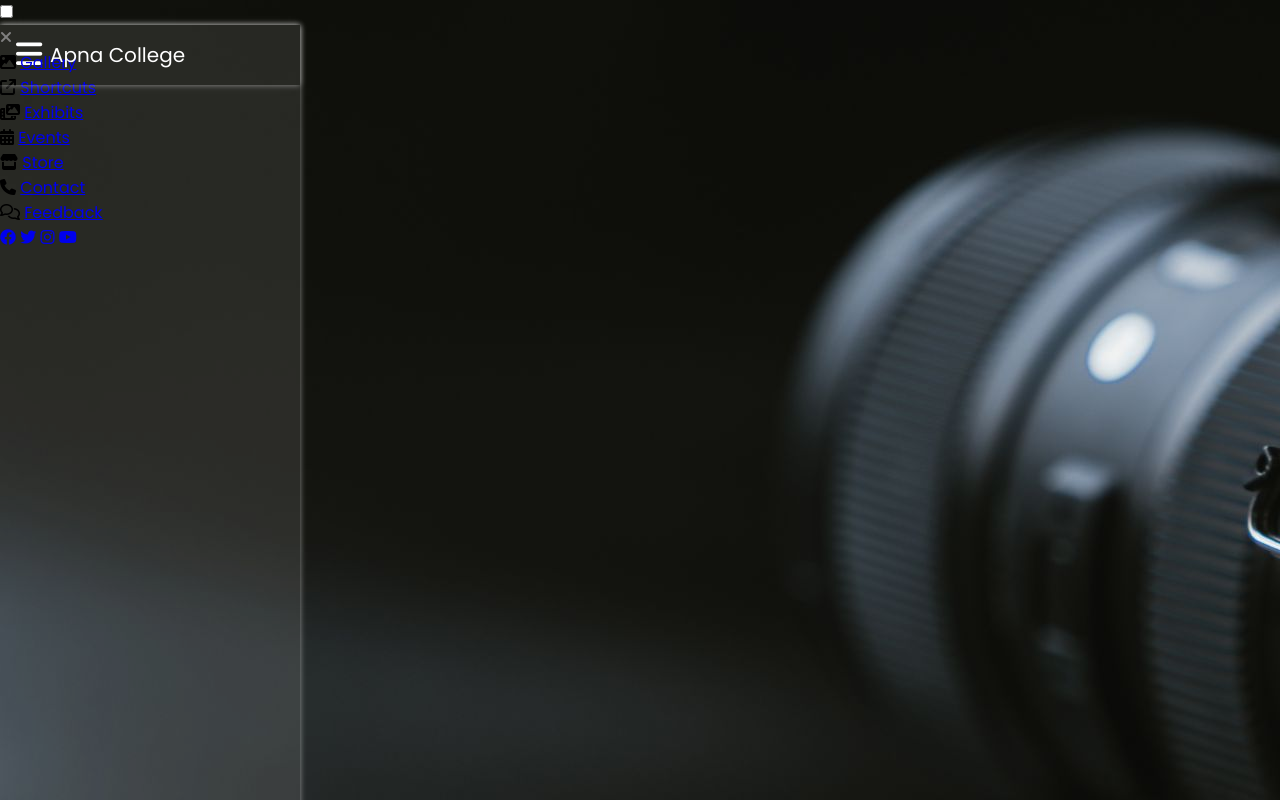
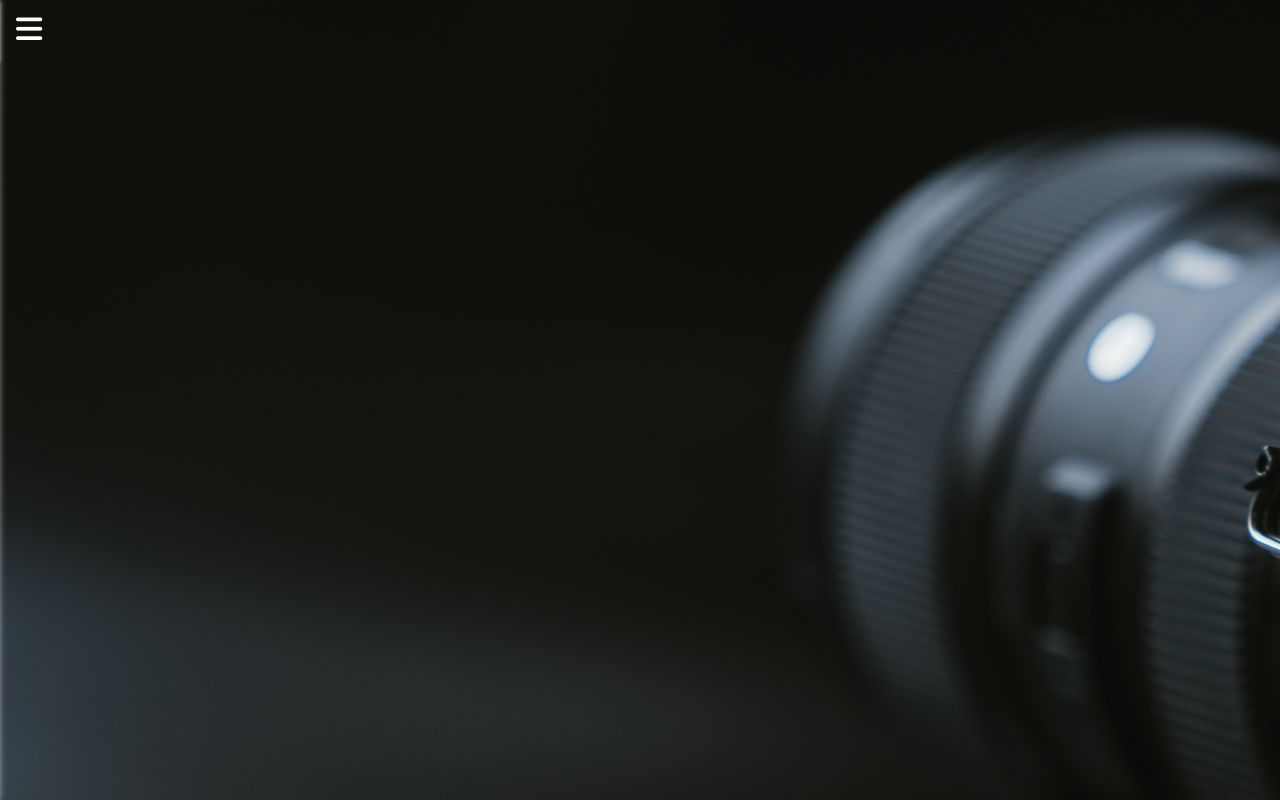
Before and after one commit to gunjan-student-111/project, a plain HTML site: page index.html in a window 1280 px wide. Drawn offline with Linux system fonts and the light colour scheme.

Commit message:
Add files via upload

```diff
--- a/style.css
+++ b/style.css
@@ -14,9 +14,26 @@
     position: absolute;
     left:16px;
     line-height: 60px;
+    cursor: pointer;
+
+}
+.sidebar_menu .menu{
+    position: absolute;
+    width: 100%;
+    top:80px;
+}
+.sidebar_menu .menu li{
+    margin-top: 6px;
+    padding: 14px 20px;
+}
+.sidebar_menu .menu i,a{
+    color:white;
+    text-decoration: none;
+    font-size: 20px;
 }
 .sidebar_menu{
     position: fixed;
+    left: -300px;
    height:100vh;
    width:300px;
    background-color: rgba(255,255,255,0.1);
@@ -27,8 +44,8 @@
     position:absolute;
     width:100%;
     line-height: 60px;
-       box-shadow: 0 0 6px rgba(255, 255, 255, 0.5);
-       height:60px;
+       box-shadow: 0 2px 4px rgba(255, 255, 255, 0.5);
+    height: 60px;
 
 }
 .sidebar_menu .logo a{
@@ -38,6 +55,21 @@
     text-decoration: none;
     font-size:20px;
     font-weight: 500;
+}
+.sidebar_menu .social_media{
+    position: absolute;
+    left:25%;
+    bottom: 50px;
+}
+
+.sidebar_menu .social_media i{
+    color: white;
+    opacity:0.5;
+    padding: 0 5px;
+}
+
+#check{
+    display: none;
 }
 .sidebar_menu .menu li:hover{
     box-shadow: 0 0 4px rgba(255, 255, 255, 0.5);
@@ -52,3 +84,6 @@
     opacity: 1;
     transform:scale(1.1);
 }
+#check:checked~ .sidebar_menu{
+    left:0;
+}
```
